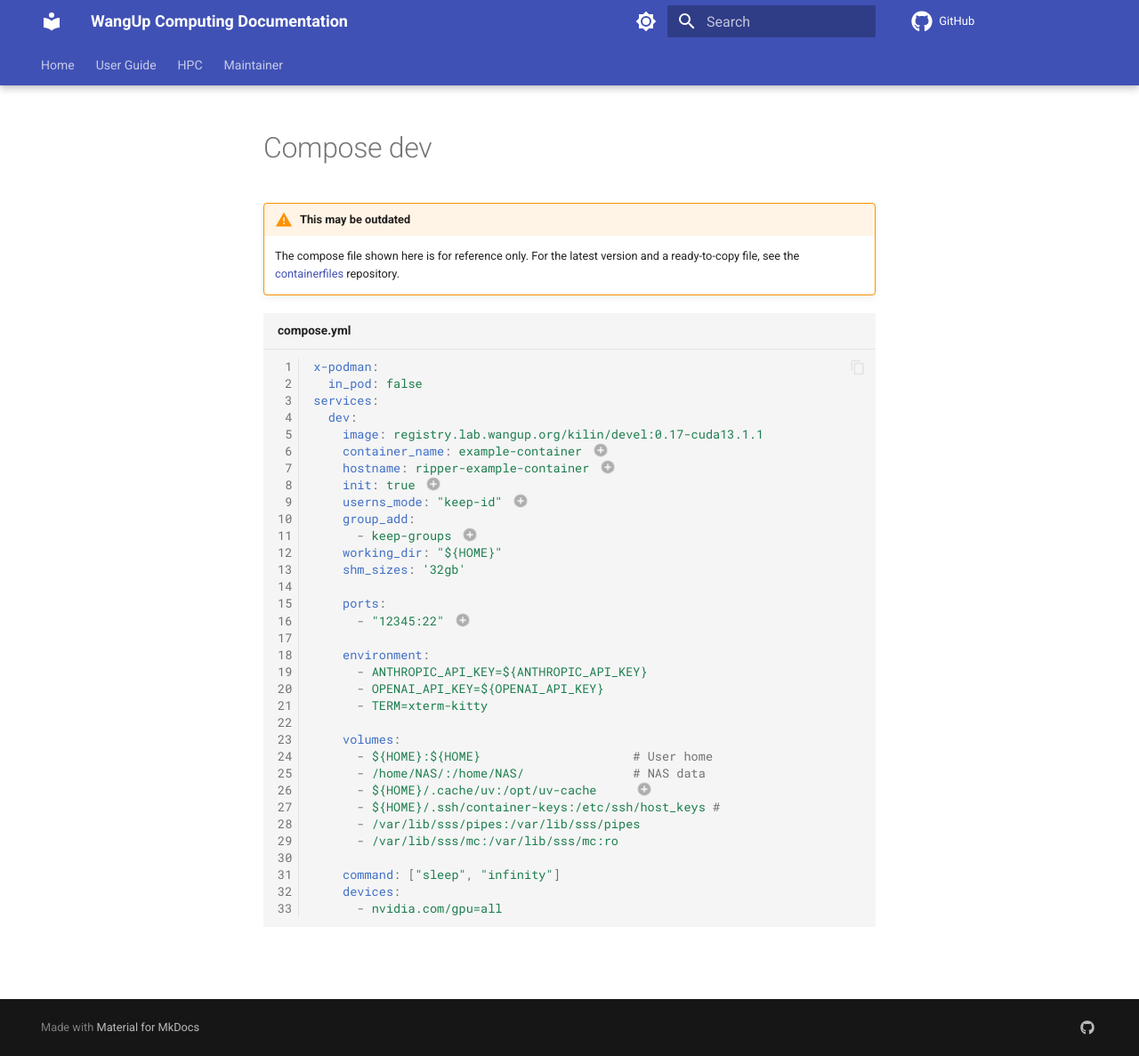
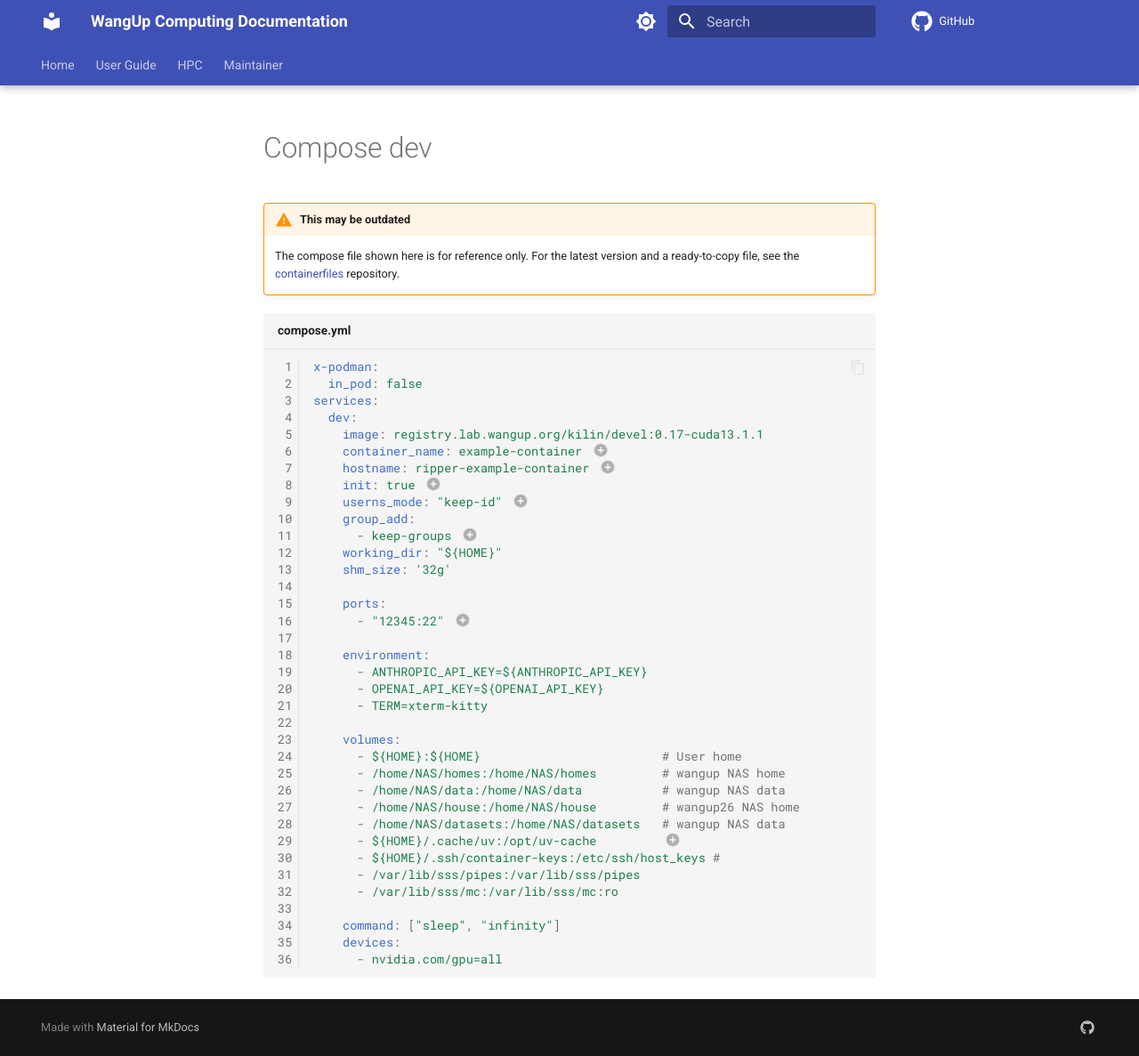
Before and after one commit to NTU-CompHydroMet-Lab/wangup-docs, an MkDocs documentation site: the page built from docs/snippets/compose-dev.md, in a window 1280 px wide and 1187 px high. Shown: the whole window at 89% size. Built offline with MkDocs 1.6.1 and Material for MkDocs 9.7.7, drawn with Linux system fonts in a browser that asks for light colours; plug-ins that fetch from the network failed and are left out; comment, search, counter and statistics services are not loaded.

Commit message:
Fix compose file

```diff
--- a/docs/snippets/compose-dev.md
+++ b/docs/snippets/compose-dev.md
@@ -14,7 +14,7 @@ services:
     group_add:
       - keep-groups # (5)!
     working_dir: "${HOME}"
-    shm_sizes: '32gb'
+    shm_size: '32g'
 
     ports:
       - "12345:22" # (6)!
@@ -25,9 +25,12 @@ services:
       - TERM=xterm-kitty
 
     volumes:
-      - ${HOME}:${HOME}                     # User home
-      - /home/NAS/:/home/NAS/               # NAS data
-      - ${HOME}/.cache/uv:/opt/uv-cache     # (7)!
+      - ${HOME}:${HOME}                         # User home
+      - /home/NAS/homes:/home/NAS/homes         # wangup NAS home
+      - /home/NAS/data:/home/NAS/data           # wangup NAS data
+      - /home/NAS/house:/home/NAS/house         # wangup26 NAS home
+      - /home/NAS/datasets:/home/NAS/datasets   # wangup NAS data
+      - ${HOME}/.cache/uv:/opt/uv-cache         # (7)!
       - ${HOME}/.ssh/container-keys:/etc/ssh/host_keys #
       - /var/lib/sss/pipes:/var/lib/sss/pipes
       - /var/lib/sss/mc:/var/lib/sss/mc:ro
```
